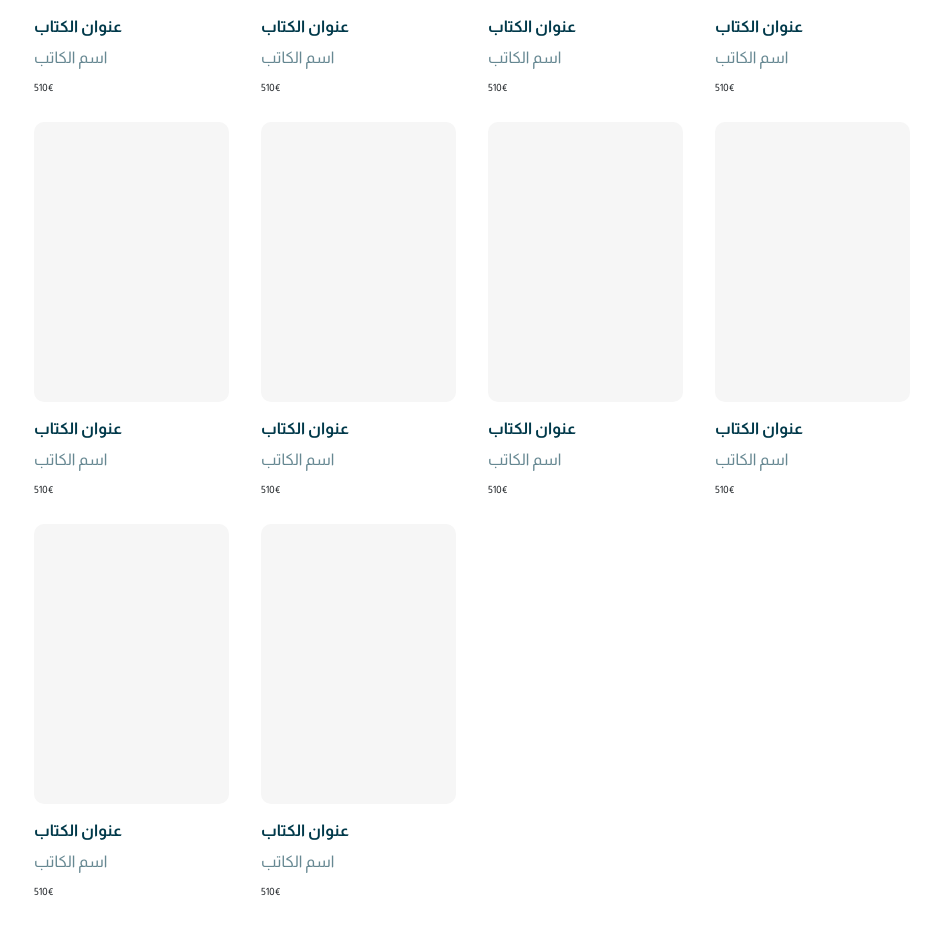
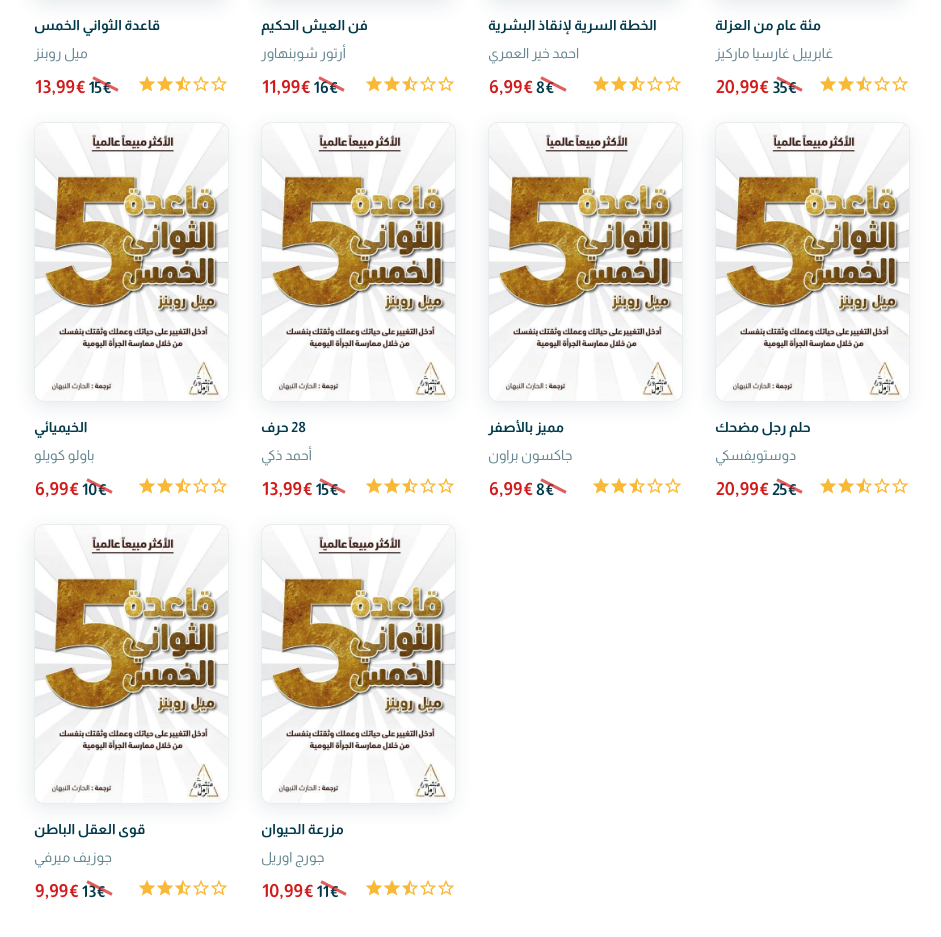
Before and after one commit to Moha-Agha/PR-marifa-F, a React (Create React App) app: page / in a window 1280 px wide. Shown: the part 1609-2546 px from the top of the page, without its empty margins (61-1002 px from the left). Built offline with nearby package versions, Linux system fonts and the light colour scheme; the HTML template or start-up script is replaced by a standard one.

Commit message:
book card desktop

```diff
--- a/src/screens/home/Home.js
+++ b/src/screens/home/Home.js
@@ -25,17 +25,17 @@ const Home = () => {
                <h3>{HOME_PAGE_LOCA.VariousBooksH3}</h3>
                </div>
                <div className="books-cards">
-               <BookCard/>
-               <BookCard/>
-               <BookCard/>
-               <BookCard/>
-               <BookCard/>
+               <BookCard image="test" title='قاعدة الثواني الخمس' author='ميل روبنز' price='15€' salePrice='13,99€' stars='5'/>
+               <BookCard image="test" title='فن العيش الحكيم' author='أرتور شوبنهاور' price='16€' salePrice='11,99€' stars='5'/>
+               <BookCard image="test" title='الخطة السرية لإنقاذ البشرية' author='احمد خير العمري' price='8€' salePrice='6,99€' stars='5'/>
+               <BookCard image="test" title='مئة عام من العزلة' author='غابرييل غارسيا ماركيز' price='35€' salePrice='20,99€' stars='5'/>
+               <BookCard image="test" title='الخيميائي' author='باولو كويلو' price='10€' salePrice='6,99€' stars='5'/>
 
-               <BookCard/>
-               <BookCard/>
-               <BookCard/>
-               <BookCard/>
-               <BookCard/>
+               <BookCard image="test" title='28 حرف' author='أحمد ذكي' price='15€' salePrice='13,99€' stars='5'/>
+               <BookCard image="test" title='مميز بالأصفر' author='جاكسون براون' price='8€' salePrice='6,99€' stars='5'/>
+               <BookCard image="test" title='حلم رجل مضحك' author='دوستويفسكي' price='25€' salePrice='20,99€' stars='5'/>
+               <BookCard image="test" title='قوى العقل الباطن' author='جوزيف ميرفي' price='13€' salePrice='9,99€' stars='5'/>
+               <BookCard image="test" title='مزرعة الحيوان' author='جورج اوريل' price='11€' salePrice='10,99€' stars='5'/>
                </div>
 
            </div>
--- a/src/shared/bookCard/BookCard.js
+++ b/src/shared/bookCard/BookCard.js
@@ -1,16 +1,32 @@
 import React from 'react'
 
-const BookCard = ({title='عنوان الكتاب', author='اسم الكاتب', price='10€', stars='5'}) => {
+const BookCard = ({image='test',title='عنوان الكتاب', author='اسم الكاتب', price='15€', salePrice='13,99€', stars='5'}) => {
     return (
         <div className='book-card'>
-            <div className='book-card_image'></div>
+            <div className='book-card_image'>
+                <img src={require('../../media/images/'+image+'.png')} />
+            </div>
             <div className='book-card_title'>
                 <p>{title}</p>
                 <span>{author}</span>
             </div>
             <div className='book-card_footer'>
-                 <span className='book-card_footer-stars'>{stars}</span>
-                 <span className='book-card_footer-price'>{price}</span>
+                 <div className='book-card_footer-stars'>
+                     <i className="material-icons md-20">star_outline</i>
+                     <i className="material-icons md-20">star_outline</i>
+                     <i className="material-icons md-20">star_half</i>
+                     <i className="material-icons md-20">star</i>
+                     <i className="material-icons md-20">star</i>
+                 </div>
+                 <div className='book-card_footer-price'>
+
+                 <span className="book-card_footer-price_sale">{salePrice}</span>
+                     <span className="book-card_footer-price_normal">
+                         <i className="book-card_footer-price_normal-with-sale"></i>
+                         {price}
+                     </span>
+
+                 </div>
             </div>
         </div>
     )
--- a/src/shared/bookCard/bookCard.scss
+++ b/src/shared/bookCard/bookCard.scss
@@ -16,26 +16,61 @@
         height: 280px;
         background: $brand-third;
         margin-bottom: 15px;
+        overflow: hidden;
+        object-fit: cover;
+        border: 1px solid rgba($brand-prime,  0.05);
+        @include shadow-book-card();
     }
     .book-card_title{
         margin-bottom: 10px;
         p{
+            font-size: map-get($font-sizes , 'xs' );
+            color: $brand-prime;
+            font-weight: bolder;
+        }
+        span{
+            font-size: map-get($font-sizes , 'xs' );
+            color: rgba($brand-prime,  0.6);
+        }
+    }
+    .book-card_footer{
+        display: flex;
+        flex-flow: row nowrap;
+        justify-content: space-between;
+        padding: 0 1px;
+    }
+    .book-card_footer-stars{
+        color: $brand-secondary;
+        i{  margin: 0 -1px; }
+    }
+    .book-card_footer-price{
+        display: flex;
+        flex-flow: row-reverse nowrap;
+        justify-content: space-between;
+        align-items: center;
+
+        .book-card_footer-price_normal{
+            position: relative;
+            width: 30px;
             font-size: map-get($font-sizes , 's' );
             color: $brand-prime;
             font-weight: bolder;
         }
-        span{
-            font-size: map-get($font-sizes , 's' );
-            color: rgba($brand-prime,  0.6);
+        .book-card_footer-price_normal-with-sale{
+            position: absolute;
+            top: -6px;
+            left: 16px;
+            display: block;
+            width: 3px;
+            height: 28px;
+            background: rgba($red, 0.7);
+            transform: rotate(-63deg);
+        }
+        .book-card_footer-price_sale{
+            font-size: map-get($font-sizes , 'm' );
+            color: $red;
+            font-weight: bolder;
+             margin-right: 2px;
         }
     }
-    .book-card_footer{
-
-    }
-    .book-card_footer-stars{
-
-    }
-    .book-card_footer-price{
-
-    }
 }
--- a/src/shared/sectionCard/sectionCard.scss
+++ b/src/shared/sectionCard/sectionCard.scss
@@ -14,8 +14,8 @@
     padding: 0 35px 0 25px;
     background-color: $white;
     border-radius: $border-radius;
-    border: 0.001rem solid rgba($brand-prime, 0.1);
-    @include shadow-card;
+    border: 1px solid rgba($brand-prime,  0.05);
+    @include shadow-section-card;
     direction: $direction;
 }
 .section-card-center{
--- a/src/theme/base.scss
+++ b/src/theme/base.scss
@@ -1,6 +1,7 @@
 
 * {
     box-sizing: border-box;
+    font-size: map-get($font-sizes , 'xs' );
   }
 
   html {
@@ -35,7 +36,7 @@
     margin: 0 0 0.8rem 0;
     text-transform: uppercase;
     font-weight: bold;
-    // @include set-fontsize('xxxl');
+    font-size: map-get($font-sizes , 'xxl' );
   }
 
   h2,
@@ -43,7 +44,7 @@
     margin: 0 0 0.8rem 0;
     text-transform: uppercase;
     font-weight: bold;
-    // @include set-fontsize('xxl');
+    font-size: map-get($font-sizes , 'xl' );
   }
 
   h3,
@@ -51,33 +52,33 @@
     margin: 0 0 0.8rem 0;
     text-transform: uppercase;
     font-weight: bold;
-    // @include set-fontsize('xl');
+    font-size: map-get($font-sizes , 'm' );
   }
 
   h4,
   .h4 {
     margin: 0 0 0.8rem 0;
     font-weight: bold;
-    // @include set-fontsize('l');
+    font-size: map-get($font-sizes , 's' );
   }
 
   h5,
   .h5 {
     margin: 0 0 0.8rem 0;
     font-weight: bold;
-    // @include set-fontsize('m');
+    font-size: map-get($font-sizes , 'xs' );
   }
 
   h6,
   .h6 {
     margin: 0 0 0.8rem 0;
     font-weight: bold;
-    // @include set-fontsize('s');
+    font-size: map-get($font-sizes , 'xxs' );
   }
 
   p {
     margin: 0 0 0.70rem 0;
-    font-size: map-get($font-sizes , 's' );
+    font-size: map-get($font-sizes , 'xs' );
   }
 
   a {
--- a/src/theme/colors.scss
+++ b/src/theme/colors.scss
@@ -46,8 +46,10 @@ $button-secondary: $brand-third;
 $button-default: $brand-prime;
 $button-dangerous: #8B0000;
 $button-not-allow: #B4B9BE;
+
 // Colors
 $white: #ffffff;
+$red: #D21B1B;
 
 
 
--- a/src/theme/icons.scss
+++ b/src/theme/icons.scss
@@ -5,6 +5,7 @@
 
 /* Rules for sizing the icon. */
 .material-icons.md-18 { font-size: 18px; }
+.material-icons.md-20 { font-size: 20px; }
 .material-icons.md-24 { font-size: 24px; }
 .material-icons.md-32 { font-size: 32px; }
 .material-icons.md-36 { font-size: 36px; }
--- a/src/theme/shadows.scss
+++ b/src/theme/shadows.scss
@@ -1,6 +1,10 @@
 
- @mixin shadow-card() {
-       box-shadow: 0 0.5rem 1.5rem 0 rgba($brand-prime, 0.18);
+ @mixin shadow-section-card() {
+       box-shadow: 0 6px 25px 0 rgba($brand-prime, 0.09);
+     }
+
+ @mixin shadow-book-card() {
+       box-shadow: -2px 5px 20px 0 rgba($brand-prime, 0.10);
      }
 
 // @mixin add-shadow-0() {
```
Also changed, not shown: src/media/images/test.png (added).
